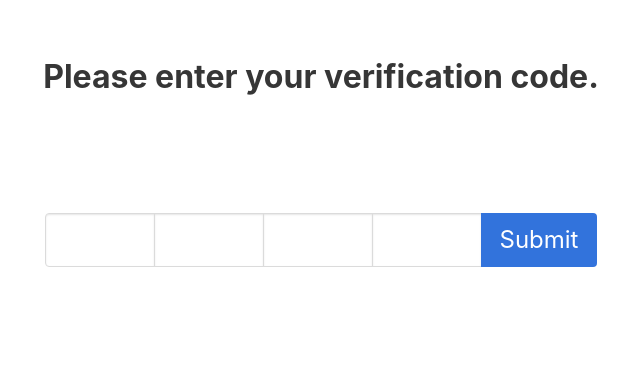
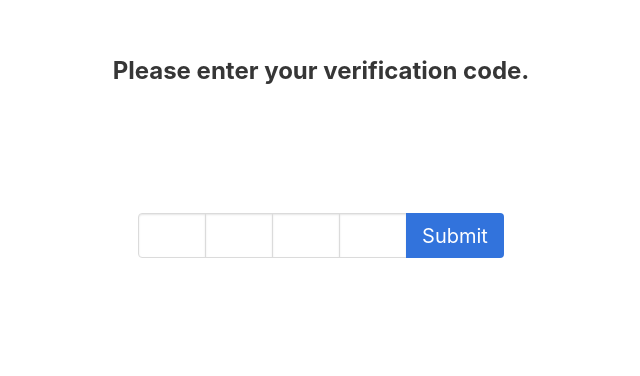
Before and after one commit to daichao1997/boardgame, a plain HTML site: page static/boardgame/auth.html in a window 1280 px wide. Shown: the part 147-523 px from the top of the page, without its empty margins (319-959 px from the left). Drawn offline with Linux system fonts and the light colour scheme.

Commit message:
add html

```diff
--- a/static/boardgame/auth.html
+++ b/static/boardgame/auth.html
@@ -37,23 +37,23 @@
 	</head>
 	<body>
 			<div class="field" id="a">
-				<label class="label is-size-3">Please enter your verification code.</label>
+				<label class="label is-size-4">Please enter your verification code.</label>
 			</div>
 			<div class="field has-addons" id="b">
 				<p class="control">
-					<input class="input is-large" id="n1" type="text" size="1" maxlength="1" style="text-align:center;"/>
+					<input class="input is-medium is-paddingless" id="n1" type="text" size="1" maxlength="1" style="text-align:center;"/>
 				</p>
 				<p class="control">
-					<input class="input is-large" id="n2" type="text" size="1" maxlength="1" style="text-align:center;"/>
+					<input class="input is-medium is-paddingless" id="n2" type="text" size="1" maxlength="1" style="text-align:center;"/>
 				</p>
 				<p class="control">
-					<input class="input is-large" id="n3" type="text" size="1" maxlength="1" style="text-align:center;"/>
+					<input class="input is-medium is-paddingless" id="n3" type="text" size="1" maxlength="1" style="text-align:center;"/>
 				</p>
 				<p class="control">
-					<input class="input is-large" id="n4" type="text" size="1" maxlength="1" style="text-align:center;"/>
+					<input class="input is-medium is-paddingless" id="n4" type="text" size="1" maxlength="1" style="text-align:center;"/>
 				</p>
 				<div class="control">
-					<button class="button is-link is-large">Submit</button>
+					<button class="button is-link is-medium">Submit</button>
 				</div>
 			</div>
 
```
